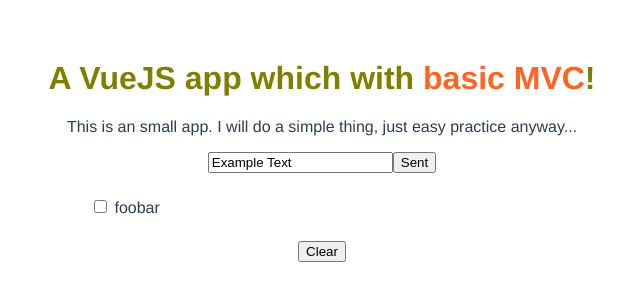
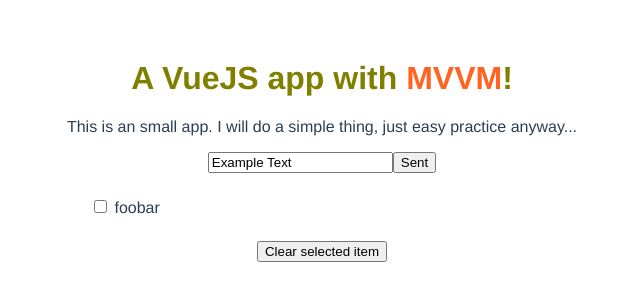
Before and after one commit to iigmir/todolist-with-vuecli, a Vue app: page /#/ in a window 1280 px wide. Shown: the top 300 px of the page, without its empty margins (318-958 px from the left). Built offline with nearby package versions, Linux system fonts and the light colour scheme.

Commit message:
Beautify codes

```diff
--- a/index.html
+++ b/index.html
@@ -1,12 +1,15 @@
 <!DOCTYPE html>
 <html>
-  <head>
+
+<head>
     <meta charset="utf-8">
     <meta name="viewport" content="width=device-width,initial-scale=1.0">
-    <title>todolist</title>
-  </head>
-  <body>
+    <title>Todolist app build with vue-cli</title>
+</head>
+
+<body>
     <div id="app"></div>
     <!-- built files will be auto injected -->
-  </body>
+</body>
+
 </html>
--- a/src/components/apptitle.vue
+++ b/src/components/apptitle.vue
@@ -1,7 +1,7 @@
 <template>
     <div class="hello">
         <h1>
-            A VueJS app which with <span class="ani">{{ current_message }}</span>!
+            A VueJS app with <span class="ani">{{ current_message }}</span>!
         </h1>
     </div>
 </template>
@@ -12,7 +12,7 @@
     name: "apptitle",
     data () {
         return {
-            msg: ["todo list","Hello World","basic MVC","componment","webpack"],
+            msg: ["todo list","Hello World","MVVM","componment","webpack"],
             current_message: "app",
             current_msg_num: 0,
             helptext: "I will do a simple called todolist, just easy practice anyway...",
@@ -26,12 +26,10 @@
             this.current_msg_num += 1;
         }
     },
-    mounted () {
+    mounted ()
+    {
         let self = this;
-        setInterval(function()
-        {
-            self.item_change();
-        }, 1500);
+        setInterval( () => self.item_change() , 1500);
     }
 }
 </script>
--- a/src/components/todolist.vue
+++ b/src/components/todolist.vue
@@ -15,7 +15,8 @@
                 <li
                 v-for="(la_item, la_index) in list_array"
                 v-bind:key="la_item.id" >
-                    <label v-bind:class="{ pand_del : bind_label_class(la_index)}" >
+                    <label
+                    v-bind:class="{ pand_del : bind_label_class(la_index)}">
                         <input
                         type="checkbox"
                         v-model="panding_delete_index"
@@ -24,8 +25,9 @@
                     </label>
                 </li>
             </ul>
-            <button v-on:click="refresh_array()">
-                Clear
+            <button
+            v-on:click="refresh_array()">
+                Clear selected item
             </button>
         </div>
     </div>
@@ -44,18 +46,21 @@
         }
     },
     methods: {
-        sent_text() {
+        sent_text()
+        {
             this.list_array.push( this.panding_text );
         },
-        bind_label_class( blc_input ) {
+        bind_label_class( blc_input )
+        {
             return this.panding_delete_index.includes( blc_input );
         },
-        refresh_array() {
+        refresh_array()
+        {
             let new_array = [];
-            this.list_array.forEach( (laf_ele,laf_idx) => {
-                if( !this.panding_delete_index.includes(laf_idx) )
+            this.list_array.forEach( ( elem ,indx) => {
+                if( !this.panding_delete_index.includes(indx) )
                 {
-                    new_array.push( laf_ele );
+                    new_array.push( elem );
                 }
             });
             this.list_array = new_array;
```
Also changed, not shown: note/deploy.md (+1 -1 lines), 9 other files (tests, documents, lock files or other folders).
